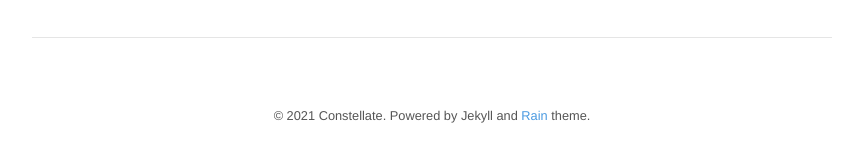
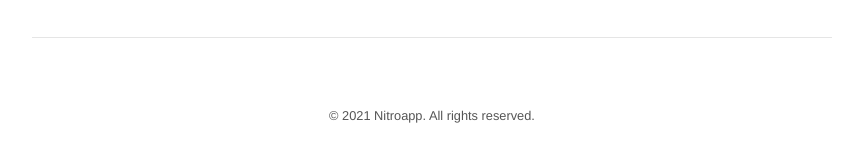
Before and after one commit to cns-nitroapp/blog, a Jekyll site: the page built from index.html, in a window 1280 px wide. Shown: the part 426-588 px from the top of the page, without its empty margins (208-1070 px from the left). Built offline with Jekyll 4.4.1, drawn with Linux system fonts in a browser that asks for light colours; nearby versions of some CDN libraries; the list of posts is cut into pages by our own code.

Commit message:
Update favicon

```diff
--- a/_includes/head.html
+++ b/_includes/head.html
@@ -19,8 +19,7 @@
   <link rel="stylesheet" href="https://use.fontawesome.com/releases/v5.2.0/css/all.css" integrity="sha384-hWVjflwFxL6sNzntih27bfxkr27PmbbK/iSvJ+a4+0owXq79v+lsFkW54bOGbiDQ" crossorigin="anonymous">
 
   <!-- Favicon -->
-  <link rel="icon" type="image/png" sizes="32x32" href="{{ "/assets/favicon-32x32.png" | relative_url }}">
-  <link rel="icon" type="image/png" sizes="16x16" href="{{ "/assets/favicon-16x16.png" | relative_url }}">
+  <link rel="icon" type="image/png" sizes="32x32" href="{{ "/assets/favicon-round.png" | relative_url }}">
   <link rel="apple-touch-icon" sizes="180x180" href="{{ "/assets/apple-touch-icon.png" | relative_url }}">
 
   <!-- RSS -->
--- a/_layouts/default.html
+++ b/_layouts/default.html
@@ -32,7 +32,7 @@
 
     <footer>
       <span>
-        &copy; <time datetime="{{ site.time }}">{{ site.time | date: '%Y' }}</time> {{ site.author.name }}. Powered by Jekyll and <a href="#">Rain</a> theme.
+        &copy; <time datetime="{{ site.time }}">{{ site.time | date: '%Y' }}</time> Nitroapp. All rights reserved.
       </span>
     </footer>
   </body>
```
Also changed, not shown: assets/favicon-round.png (added).
